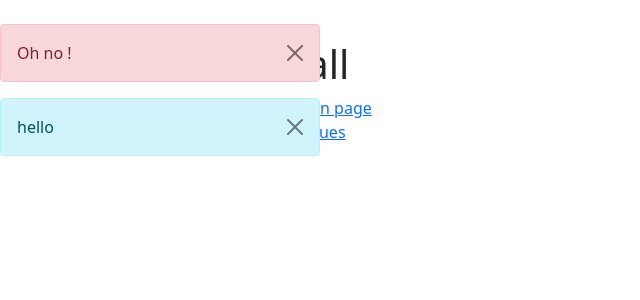
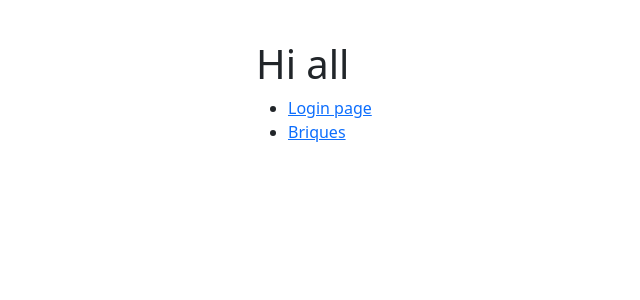
Before and after one commit to Edweis/bricabrac-web, a Next.js app in the folder packages/front/: page / in a window 1280 px wide. Shown: the top 300 px of the page, without its empty margins (0-640 px from the left). Built offline with nearby package versions, Linux system fonts and the light colour scheme; what aws-amplify would draw is missing.

Commit message:
report error and success on brick creation

```diff
--- a/packages/front/components/WithAlerts.tsx
+++ b/packages/front/components/WithAlerts.tsx
@@ -1,26 +1,38 @@
-import React, { FunctionComponent, useState } from 'react';
+import React, { FunctionComponent, useEffect, useState } from 'react';
+import Link from 'next/link';
 import { useObservable, AlertManager } from '../lib/state';
 import { BootstrapLevels } from '../types';
 import Fade, { fadeDuration } from './transitions/Fade';
 
-type ButtonClick = React.MouseEvent<HTMLButtonElement>;
 type AlertProps = {
   level: BootstrapLevels;
-  children: React.ReactNode;
-  onClick: (event: ButtonClick) => void;
+  onClick: () => void;
+  message: string;
+  href?: string;
 };
-const Alert: FunctionComponent<AlertProps> = (props) => {
+const ALERT_TIMEOUT_MS = 3000;
+const Alert = (props: AlertProps) => {
   // See bootstrap.esm.min.js
   const classes = `alert alert-dismissible  show alert-${props.level}`;
   const [fade, setFade] = useState(false);
-  const onClick = (event: ButtonClick) => {
+  const onClick = () => {
     setFade(true);
-    setTimeout(() => props.onClick(event), fadeDuration);
+    setTimeout(() => props.onClick(), fadeDuration);
   };
+  useEffect(() => {
+    setTimeout(() => onClick(), ALERT_TIMEOUT_MS);
+  }, []);
+  let text = <span>{props.message}</span>;
+  if (props.href != null)
+    text = (
+      <Link href={props.href}>
+        <a>{props.message}</a>
+      </Link>
+    );
   return (
     <Fade in={!fade}>
       <div className={classes} role="alert">
-        {props.children}
+        {text}
         <button
           type="button"
           className="btn-close"
@@ -48,9 +60,9 @@ const WithAlerts: FunctionComponent = (props) => {
             level={alert.level}
             key={alert.id}
             onClick={() => AlertManager.close(alert.id)}
-          >
-            {alert.message}
-          </Alert>
+            message={alert.message}
+            href={alert.href}
+          />
         ))}
       </AlertContainer>
       {props?.children}
--- a/packages/front/lib/state/alerts.ts
+++ b/packages/front/lib/state/alerts.ts
@@ -1,13 +1,15 @@
 import { BootstrapLevels } from '../../types';
 import { StateManager } from './StateManager';
 
-type Alert = { id: number; level: BootstrapLevels; message: string };
+type Alert = {
+  id: number;
+  level: BootstrapLevels;
+  message: string;
+  href?: string;
+};
 type State = { alerts: Alert[] };
 const initState: State = {
-  alerts: [
-    { id: 100, level: 'danger', message: 'Oh no !' },
-    { id: 200, level: 'info', message: 'hello' },
-  ],
+  alerts: [],
 };
 
 class AlertManager extends StateManager<State> {
@@ -23,6 +25,10 @@ class AlertManager extends StateManager<State> {
       alerts: state.alerts.concat({ ...alert, id: this.nextId() }),
     }));
 
+  catch = (error: Error) => {
+    this.push({ level: 'danger', message: error.message });
+  };
+
   close = (alertId: number) =>
     this.setState((state) => ({
       alerts: state.alerts.filter((alert) => alert.id !== alertId),
```
Also changed, not shown: packages/front/pages/briques/add.tsx (+8 -1 lines).
